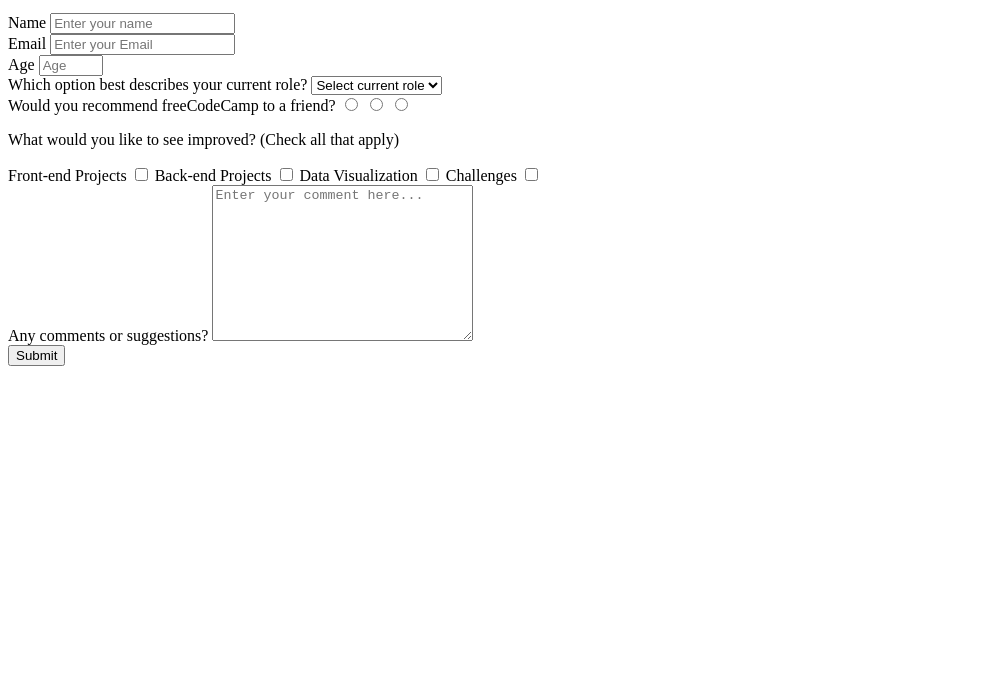
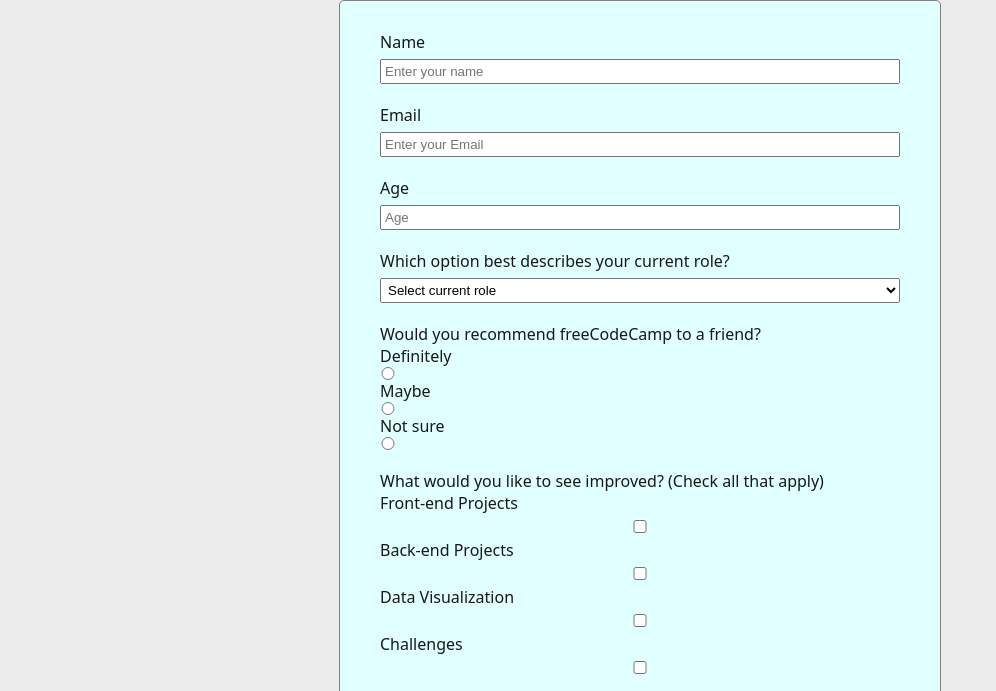
Before and after one commit to cdelfino/freeCodeCampSurveyForm, a plain HTML site: page index.html in a window 1280 px wide. Shown: the part 127-818 px from the top of the page, without its empty margins (0-996 px from the left). Drawn offline with Linux system fonts and the light colour scheme.

Commit message:
added img and css

```diff
--- a/css/styles.css
+++ b/css/styles.css
@@ -1,3 +1,52 @@
-form-group{
+body{
+    display:block;
+    margin:0;
+    background-color: #ececec;
+    color: #f5f6f7;
+    font-family: Tahoma;
+    font-size: 16px;
+}
+.title-description{
+    width:600px;
+    margin: 10 auto;
+    text-align: center;
+    color: black;
+    padding: 10px 0;
+}
+form{
+    width: 600px;
+    margin: 0 auto;
+    background-color: lightcyan;
+    border: 1px solid grey;
+    border-radius: 5px;
+    padding: 10px 0;
+}
+.form-group{
     font-family: system-ui, -apple-system, BlinkMacSystemFont, 'Segoe UI', Roboto, Oxygen, Ubuntu, Cantarell, 'Open Sans', 'Helvetica Neue', sans-serif;
+    color: rgb(24, 24, 24);
+    display: block;
+    margin: 20px 0;
 }
+label{
+    display:block;
+    width:520px;
+    margin: 0 auto;
+
+}
+input, select{
+    display:block;
+    width:100%;
+    margin: 6px 0;
+    padding: 3px ;
+
+}
+.input-radio{
+    width: 1rem;
+    margin: 0 0.5em 0 0;
+    vertical-align: middle;
+}
+.form-text{
+    display:block;
+    width:520px;
+    margin: 0 auto;
+}
--- a/index.html
+++ b/index.html
@@ -1,4 +1,4 @@
-!doctype HTML
+
 <html lang="en">
 <head>
     <meta charset="UTF-8">
@@ -8,8 +8,8 @@
     <title>freeCodeCamp Survey Form</title>
 </head>
 <body>
-<h1 id="title"> freeCodeCamp Survey Form</h1>
-<p id="description">Thank you for taking the time to help us improve the platform</p>
+<h1 id="title" class="title-description"> freeCodeCamp Survey Form</h1>
+<p id="description" class="title-description">Thank you for taking the time to help us improve the platform</p>
 
 <form id="survey-form">
 <div class="form-group">
@@ -44,16 +44,22 @@
 </div>
 
 <div class="form-group">
-    <label id="radio-label" for="radio">Would you recommend freeCodeCamp to a friend?
-        <input name="user-recommend" type="radio" value="definitely">
-        <input name="user-recommend" type="radio" value="maybe">
-        <input name="user-recommend" type="radio" value="not-sure">
+    <p class="form-text">Would you recommend freeCodeCamp to a friend? </p>
+        <label id="radio-label" for="radio">Definitely
+            <input name="user-recommend" type="radio" value="definitely" class="input-radio">
+        </label>
+        <label id="radio-label" for="radio">Maybe
+            <input name="user-recommend" type="radio" value="maybe" class="input-radio">
+        </label>
+        <label id="radio-label" for="radio">Not sure
+            <input name="user-recommend" type="radio" value="not-sure" class="input-radio">
+        </label>
+
     </label>
 </div>
 
 <div class="form-group">
-    <p>What would you like to see improved? (Check all that apply)</p>
-
+    <p class="form-text">What would you like to see improved? (Check all that apply)</p>
         <label>Front-end Projects
             <input name="prefer" id="checkbox" type="checkbox" value="front-end-projects">
         </label>
```
Also changed, not shown: img/img1.jpeg (added).
